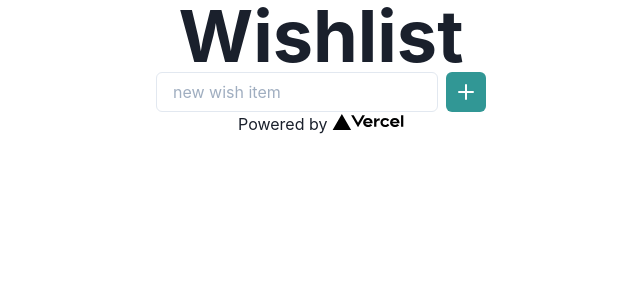
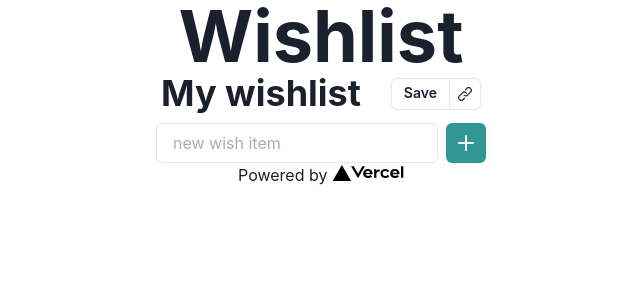
Before and after one commit to ben196888/share-wishlist, a Next.js app: page / in a window 1280 px wide. Shown: the top 300 px of the page, without its empty margins (319-959 px from the left). Built offline with nearby package versions, Linux system fonts and the light colour scheme.

Commit message:
feat(share-wishlist): add list name, save, and share link mockup

```diff
--- a/pages/index.tsx
+++ b/pages/index.tsx
@@ -1,15 +1,19 @@
-import { AddIcon, DeleteIcon } from '@chakra-ui/icons'
+import { AddIcon, DeleteIcon, LinkIcon } from '@chakra-ui/icons'
 import {
   Box,
+  Button,
+  ButtonGroup,
   Center,
   Editable,
   EditableInput,
   EditablePreview,
+  Flex,
   Heading,
   HStack,
   IconButton,
   Input,
   Link,
+  Spacer,
   VStack,
 } from '@chakra-ui/react'
 import Head from 'next/head'
@@ -95,13 +99,27 @@ export default function Home() {
         </Center>
 
         <VStack>
-          <form onSubmit={onAppendItem}>
-            <HStack>
-              <Input placeholder='new wish item' onChange={onUpdateValue} value={newItem} />
-              <IconButton aria-label='add item' colorScheme='teal' icon={<AddIcon />} onClick={onAppendItem}>New</IconButton>
-            </HStack>
+          <Flex w='xs' align='center'>
+            <Box>
+              <Heading as='h2'>My wishlist</Heading>
+            </Box>
+            <Spacer />
+            <Box>
+              <ButtonGroup size='sm' isAttached variant='outline'>
+                <Button mr='-px'>Save</Button>
+                <IconButton aria-label='get share link' icon={<LinkIcon />} />
+              </ButtonGroup>
+            </Box>
+          </Flex>
+          <Box>
+            <form onSubmit={onAppendItem}>
+              <HStack>
+                <Input placeholder='new wish item' onChange={onUpdateValue} value={newItem} />
+                <IconButton aria-label='add item' colorScheme='teal' icon={<AddIcon />} onClick={onAppendItem}>New</IconButton>
+              </HStack>
+            </form>
             {renderItems(items)}
-          </form>
+          </Box>
         </VStack>
       </Box>
 
```
